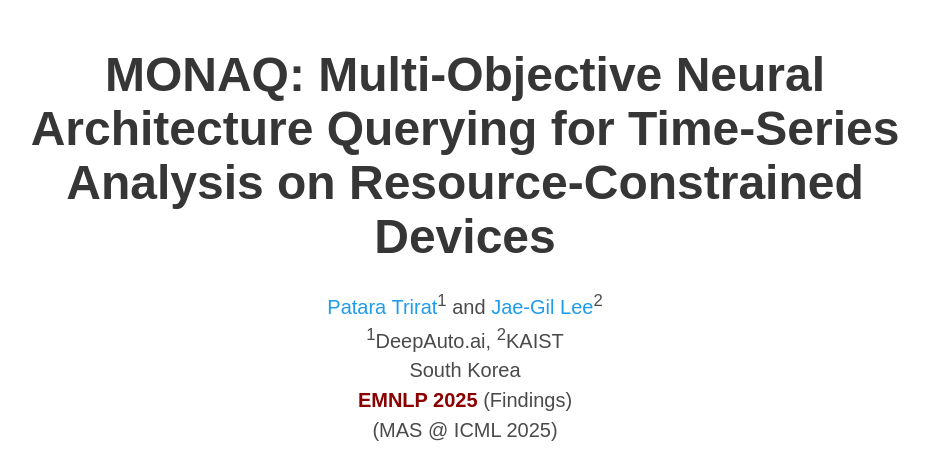
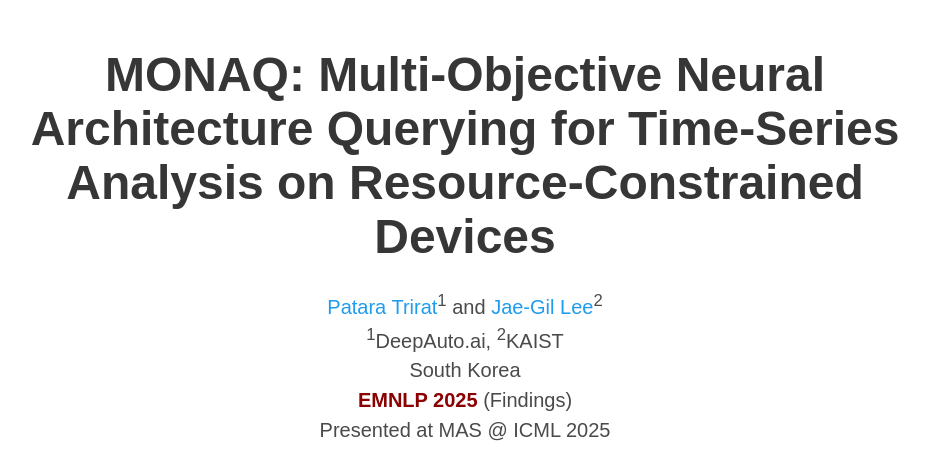
Before and after one commit to kaist-dmlab/MONAQ, a plain HTML site: page index.html in a window 1280 px wide. Shown: the top 460 px of the page, without its empty margins (175-1104 px from the left). Drawn offline with nearby package versions, Linux system fonts and the light colour scheme; some icons are missing; a web font is replaced by a local one.

Commit message:
Update index.html

```diff
--- a/index.html
+++ b/index.html
@@ -61,7 +61,7 @@
             </div>
 
                   <div class="is-size-5 publication-authors">
-                    <span class="author-block"><sup>1</sup>DeepAuto.ai, <sup>2</sup>KAIST<br>South Korea<br><strong style="color: darkred">EMNLP 2025</strong> (Findings)<br>(MAS @ ICML 2025)</span>
+                    <span class="author-block"><sup>1</sup>DeepAuto.ai, <sup>2</sup>KAIST<br>South Korea<br><strong style="color: darkred">EMNLP 2025</strong> (Findings)<br>Presented at MAS @ ICML 2025</span>
 <!--                     <span class="eql-cntrb"><small><br><sup>*</sup>Indicates Equal Contribution</small></span> -->
                   </div>
 
```
